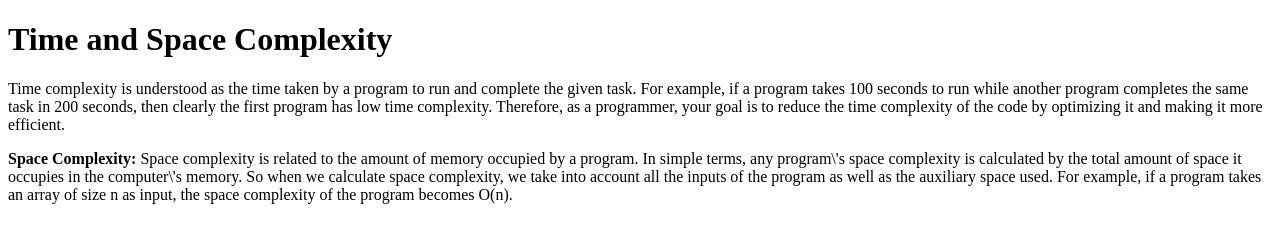
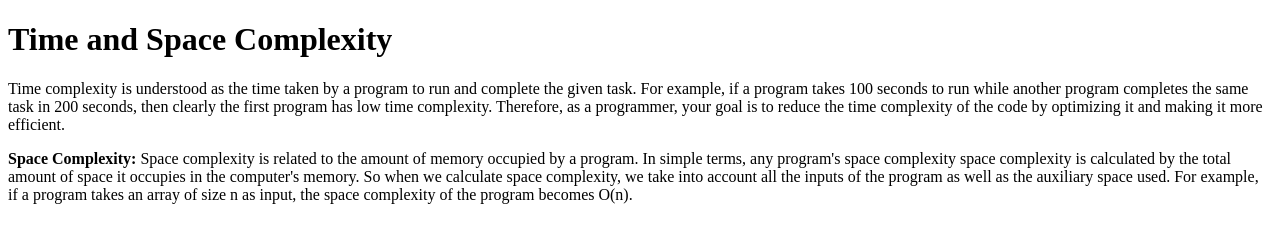
Before and after one commit to acciojob/time-and-space-complexity-anil719, a website: page main.html in a window 1280 px wide. Drawn offline with Linux system fonts and the light colour scheme.

Commit message:
created a submission

```diff
--- a/main.html
+++ b/main.html
@@ -15,7 +15,7 @@
 
 	<p>Time complexity is understood as the time taken by a program to run and complete the given task. For example, if a program takes 100 seconds to run while another program completes the same task in 200 seconds, then clearly the first program has low time complexity. Therefore, as a programmer, your goal is to reduce the time complexity of the code by optimizing it and making it more efficient.</p>
 
-	<p><b>Space Complexity:</b> Space complexity is related to the amount of memory occupied by a program. In simple terms, any program\'s space complexity is calculated by the total amount of space it occupies in the computer\'s memory. So when we calculate space complexity, we take into account all the inputs of the program as well as the auxiliary space used. For example, if a program takes an array of size n as input, the space complexity of the program becomes O(n).</p>
+	<p><b>Space Complexity:</b> Space complexity is related to the amount of memory occupied by a program. In simple terms, any program&apos;s space complexity space complexity is calculated by the total amount of space it occupies in the computer&apos;s memory. So when we calculate space complexity, we take into account all the inputs of the program as well as the auxiliary space used. For example, if a program takes an array of size n as input, the space complexity of the program becomes O(n).</p>
 
 </body>
 
```
